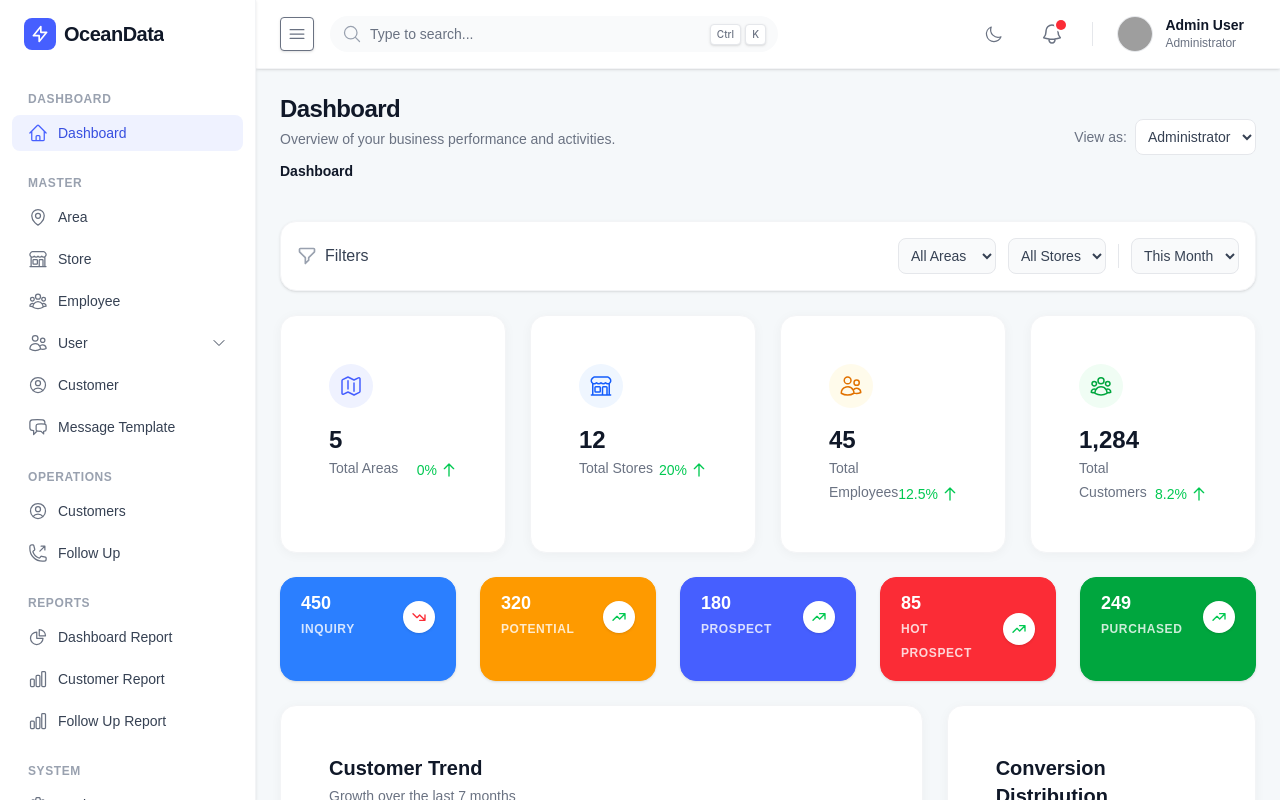
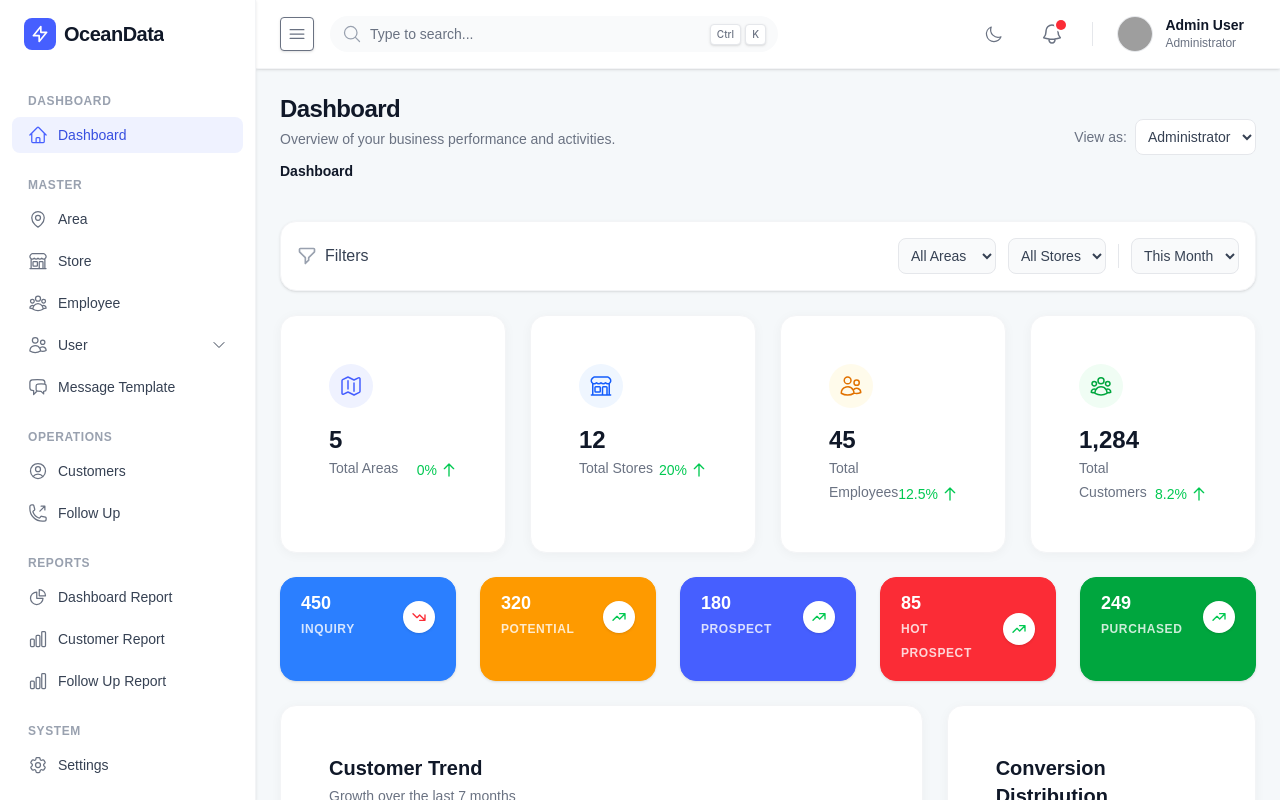
Before and after one commit to mybercenter/oceandata-app, a Vue app: page /dashboard in a window 1280 px wide. Built offline with nearby package versions, Linux system fonts and the light colour scheme; sample sign-in values are in the browser's storage; grey boxes are pictures that could not be loaded; a web font is replaced by a local one.

Commit message:
Remove Customer menu from Master, keep only in Operations

```diff
--- a/src/app/navigation/navigation.ts
+++ b/src/app/navigation/navigation.ts
@@ -78,11 +78,6 @@ export const navigationConfig: NavigationGroup[] = [
         ]
       },
       {
-        title: 'Customer',
-        route: '/customer',
-        icon: UserCircleIcon,
-      },
-      {
         title: 'Message Template',
         route: '/message-template',
         icon: ChatBubbleLeftRightIcon,
```
